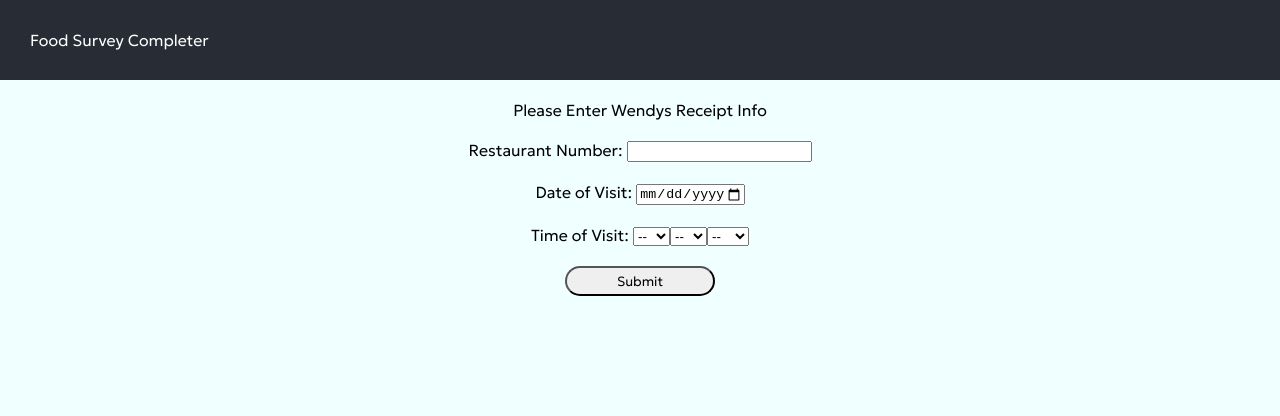
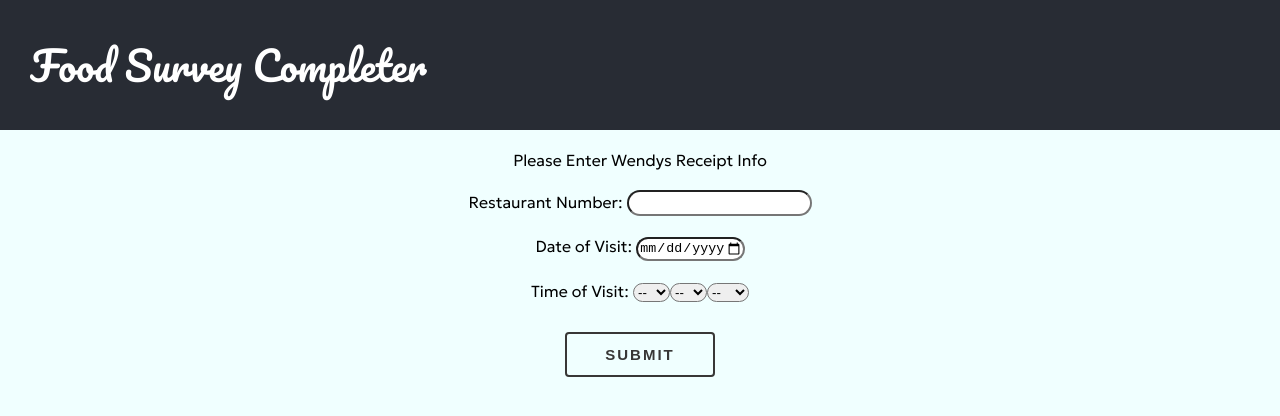
Before and after one commit to joopark0/foodsurvey, a React (Create React App) app: page / in a window 1280 px wide. Shown: the top 416 px of the page. Built offline with nearby package versions, Linux system fonts and the light colour scheme.

Commit message:
Change styling

```diff
--- a/src/App.css
+++ b/src/App.css
@@ -1,4 +1,5 @@
 @import url('https://fonts.googleapis.com/css2?family=Geologica:wght@300&display=swap');
+@import url('https://fonts.googleapis.com/css2?family=Pacifico&display=swap');
 
 .App {
   text-align: center;
@@ -10,16 +11,58 @@
   font-family: Geologica;
 }
 
+button {
+  position: relative;
+  /*display:block;*/
+  height: 45px;
+  width: 150px;
+  margin: 10px 7px;
+  padding: 5px 5px;
+  font-weight: 700;
+  font-size: 15px;
+  letter-spacing: 2px;
+  color: #383736;
+  border: 2px #383736 solid;
+  border-radius: 4px;
+  text-transform: uppercase;
+  outline: 0;
+  overflow:hidden;
+  background: none;
+  z-index: 1;
+  cursor: pointer;
+  transition:         0.08s ease-in;
+  -o-transition:      0.08s ease-in;
+  -ms-transition:     0.08s ease-in;
+  -moz-transition:    0.08s ease-in;
+  -webkit-transition: 0.08s ease-in;
+}
+
+.submitbutton:hover {
+  color: whitesmoke;
+}
+
+.submitbutton:before {
+  content: "";
+  position: absolute;
+  background: #383736;
+  bottom: 0;
+  left: 0;
+  right: 0;
+  top: 100%;
+  z-index: -1;
+  -webkit-transition: top 0.09s ease-in;
+}
+
+.submitbutton:hover:before {
+  top: 0;
+}
+
 body{
   margin:0;
   background-color: azure;
 }
-
-.submit-button{
-  font-family: Geologica;
-  border-radius: 20px;
-  width: 150px;
-  height: 30px;
+select{
+  border-radius: 15px;
 }
 .App-logo {
   height: 40vmin;
@@ -31,8 +74,14 @@
     animation: App-logo-spin infinite 20s linear;
   }
 }
+input{
+  border-radius: 15px;
+  height: 20px;
+}
 
 .navmain{
+  font-family: Pacifico, Arial;
+  font-size: 40px;
   background-color: #282c34;
   padding: 30px;
   display: flex;
--- a/src/components/Form.js
+++ b/src/components/Form.js
@@ -102,7 +102,7 @@
           <br></br>
         </div>
         <div>
-          <button type="submit" className="submit-button" id="submitbutton">
+          <button type="submit" className="submitbutton" id="submitbutton">
             Submit
           </button>
           <div id="loader"></div>
```
